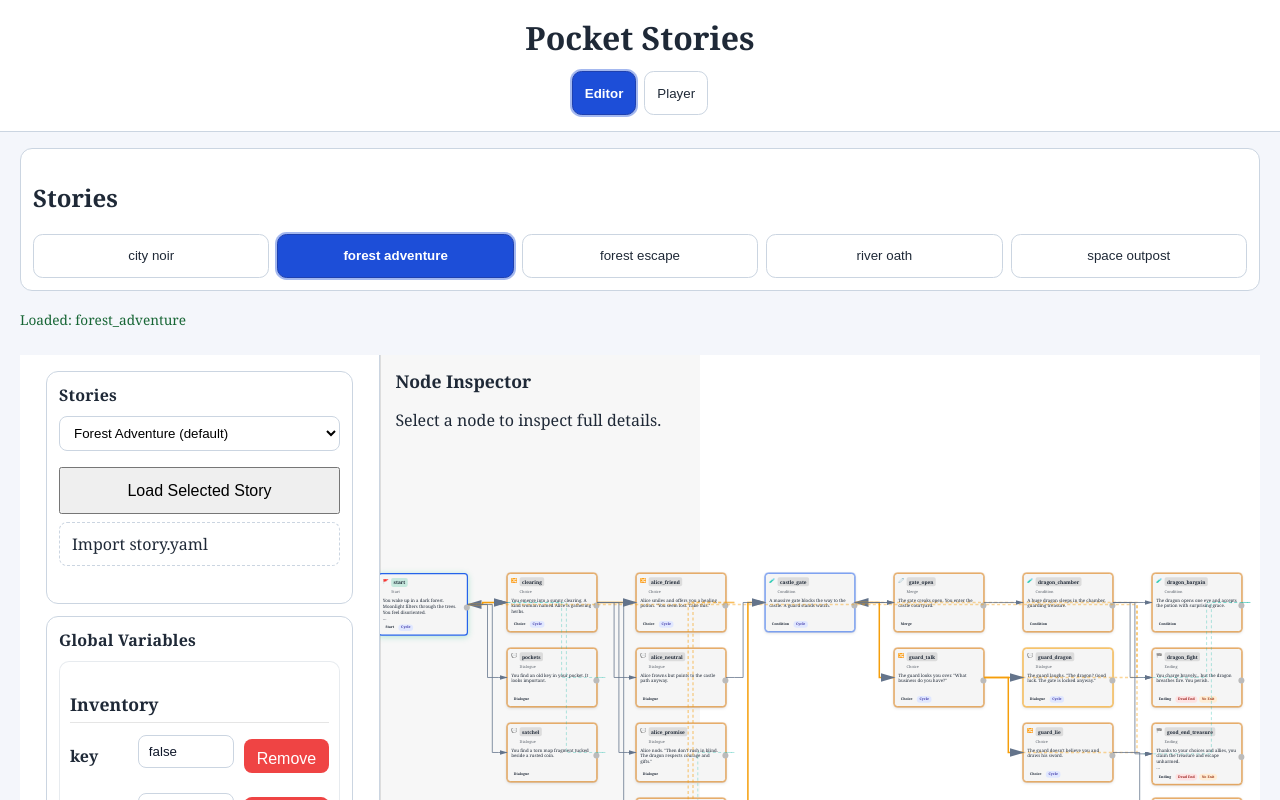
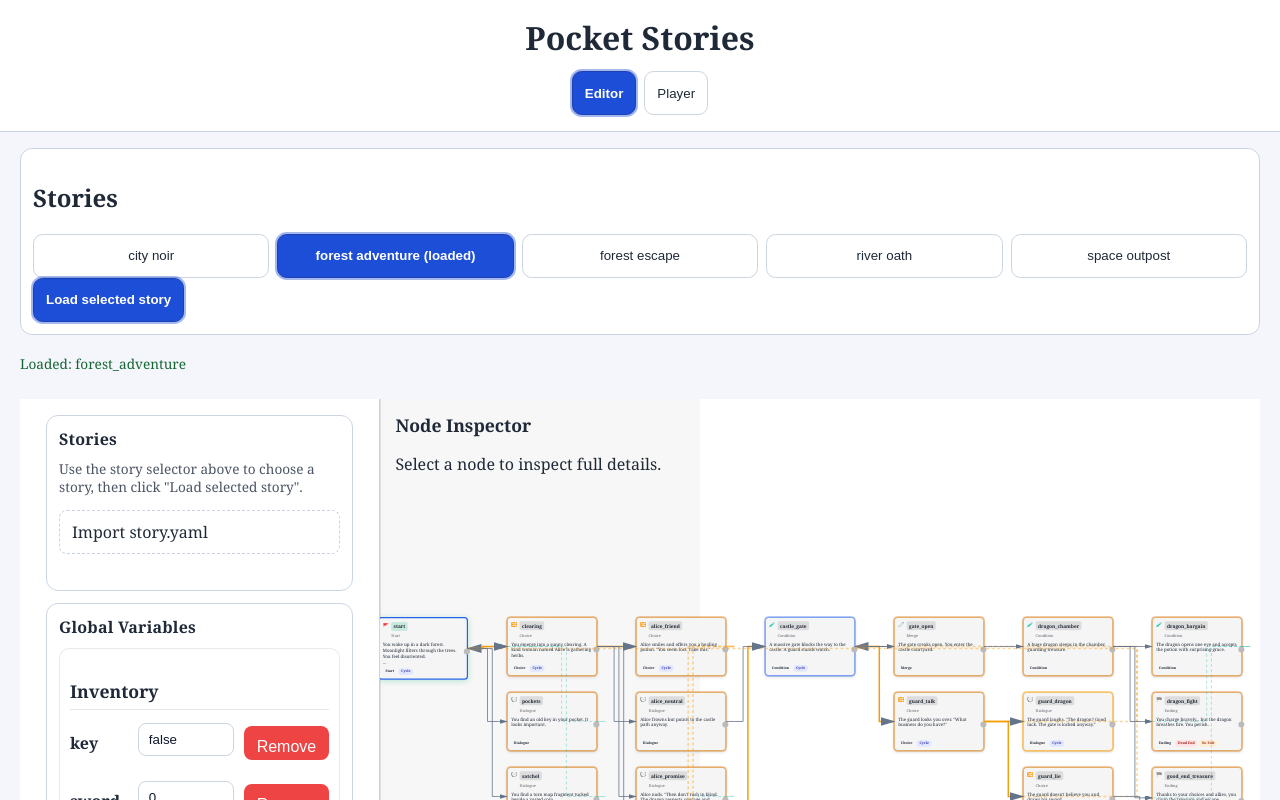
Before and after one commit to Jcube101/pocket-stories, a React (Vite) app: page / in a window 1280 px wide. Shown: the top 800 px of the page. Built offline with nearby package versions, Linux system fonts and the light colour scheme.

Commit message:
Separate pending story selection from loaded story

```diff
--- a/src/App.tsx
+++ b/src/App.tsx
@@ -11,6 +11,7 @@ export default function App() {
   const [mode, setMode] = useState<'editor' | 'player'>('editor');
   const [story, setStory] = useState<StoryData | null>(null);
   const [activeStoryId, setActiveStoryId] = useState<string>('forest_adventure');
+  const [pendingStoryId, setPendingStoryId] = useState<string>('forest_adventure');
   const [loading, setLoading] = useState(true);
   const [error, setError] = useState<string | null>(null);
   const [status, setStatus] = useState<{ message: string; type: string }>({ message: 'Loading story...', type: 'info' });
@@ -41,8 +42,14 @@ export default function App() {
 
   const onLoadStoryByPath = async (path: string, label = path) => {
     const id = path.split('/').pop()?.replace('.yaml', '') ?? activeStoryId;
+    setPendingStoryId(id);
     await loadStory(id);
     setStatus({ message: `Loaded: ${label}`, type: 'success' });
+  };
+
+  const onLoadSelectedStory = async () => {
+    if (!pendingStoryId || pendingStoryId === activeStoryId) return;
+    await loadStory(pendingStoryId);
   };
 
   const topStatus = useMemo(() => <p className={`story-status ${status.type}`}>{status.message}</p>, [status]);
@@ -58,7 +65,13 @@ export default function App() {
       </header>
 
       <main className="main-content">
-        <StoryList stories={stories} activeStoryId={activeStoryId} onSelect={loadStory} />
+        <StoryList
+          stories={stories}
+          activeStoryId={activeStoryId}
+          pendingStoryId={pendingStoryId}
+          onSelect={setPendingStoryId}
+          onLoadSelected={onLoadSelectedStory}
+        />
         {topStatus}
         {mode === 'editor' ? (
           <StoryEditor story={story} setStoryStatus={setStoryStatus} onLoadStoryByPath={onLoadStoryByPath} />
--- a/src/components/StoryEditor.tsx
+++ b/src/components/StoryEditor.tsx
@@ -26,13 +26,7 @@ export function StoryEditor({ story, setStoryStatus, onLoadStoryByPath }: Props)
       <div id="sidebar">
         <section className="sidebar-section">
           <h2>Stories</h2>
-          <select id="sample-story-select">
-            <option value="stories/forest_adventure.yaml">Forest Adventure (default)</option>
-            <option value="stories/space_outpost.yaml">Space Outpost</option>
-            <option value="stories/city_noir.yaml">City Noir</option>
-            <option value="stories/river_oath.yaml">River Oath</option>
-          </select>
-          <button id="load-sample-story">Load Selected Story</button>
+          <p className="story-status info">Use the story selector above to choose a story, then click "Load selected story".</p>
           <label className="file-upload-label">Import story.yaml<input type="file" id="load-story" accept=".yaml,.yml,.json" /></label>
           <div id="story-status" className="story-status" aria-live="polite"></div>
         </section>
--- a/src/components/StoryList.tsx
+++ b/src/components/StoryList.tsx
@@ -1,18 +1,32 @@
 import type { StoryListItem } from '../lib/yamlLoader';
 
-type Props = { stories: StoryListItem[]; activeStoryId?: string; onSelect: (id: string) => void };
+type Props = {
+  stories: StoryListItem[];
+  activeStoryId?: string;
+  pendingStoryId?: string;
+  onSelect: (id: string) => void;
+  onLoadSelected: () => void;
+};
 
-export function StoryList({ stories, activeStoryId, onSelect }: Props) {
+export function StoryList({ stories, activeStoryId, pendingStoryId, onSelect, onLoadSelected }: Props) {
   return (
     <div className="story-list card">
       <h2>Stories</h2>
       <div className="story-grid">
         {stories.map((story) => (
-          <button key={story.id} className={`choice-button ${activeStoryId === story.id ? 'active' : ''}`} onClick={() => onSelect(story.id)}>
+          <button
+            key={story.id}
+            className={`choice-button ${pendingStoryId === story.id ? 'active' : ''}`}
+            onClick={() => onSelect(story.id)}
+          >
             {story.label}
+            {activeStoryId === story.id ? ' (loaded)' : ''}
           </button>
         ))}
       </div>
+      <button className="choice-button active" onClick={onLoadSelected} disabled={!pendingStoryId}>
+        Load selected story
+      </button>
     </div>
   );
 }
```
